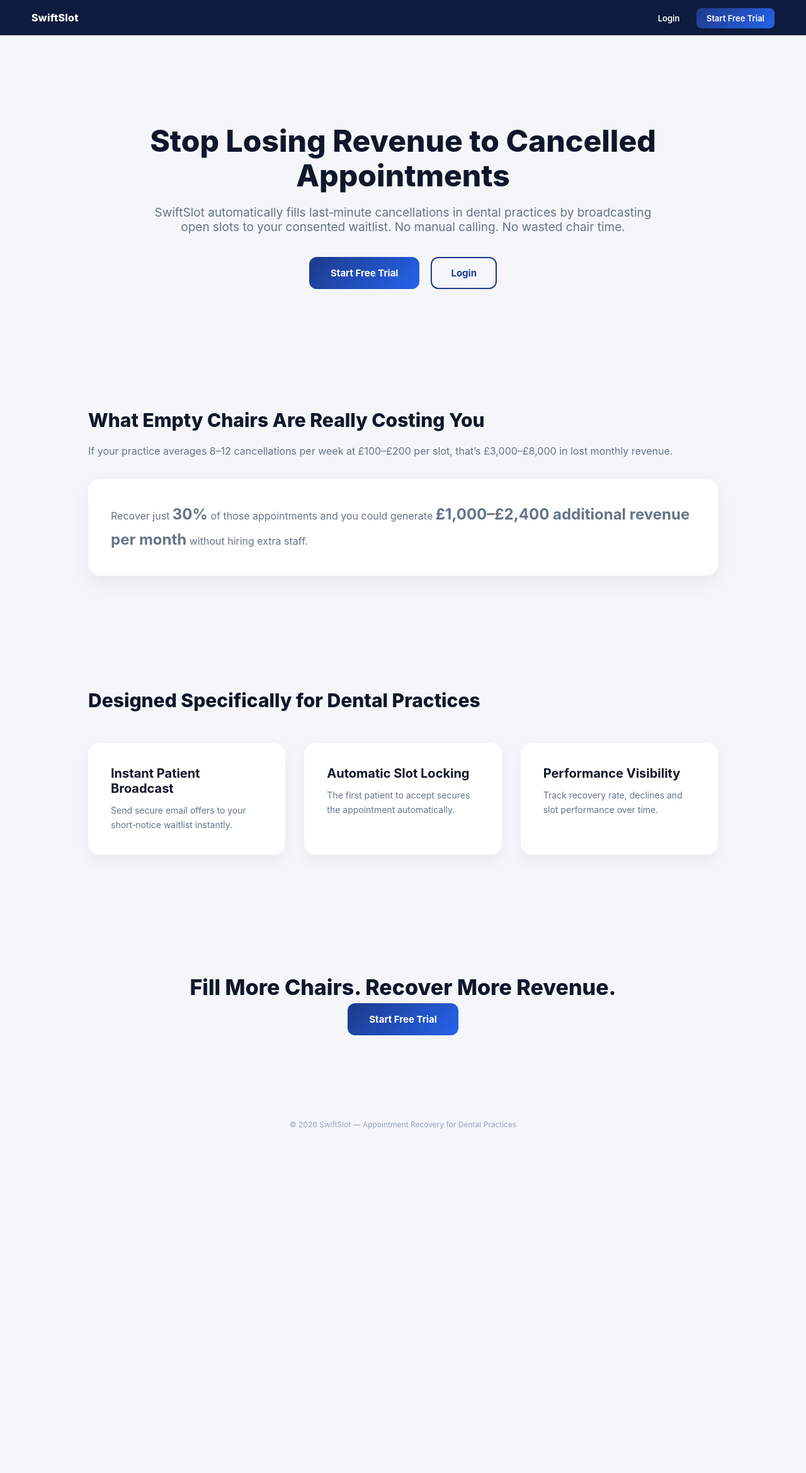
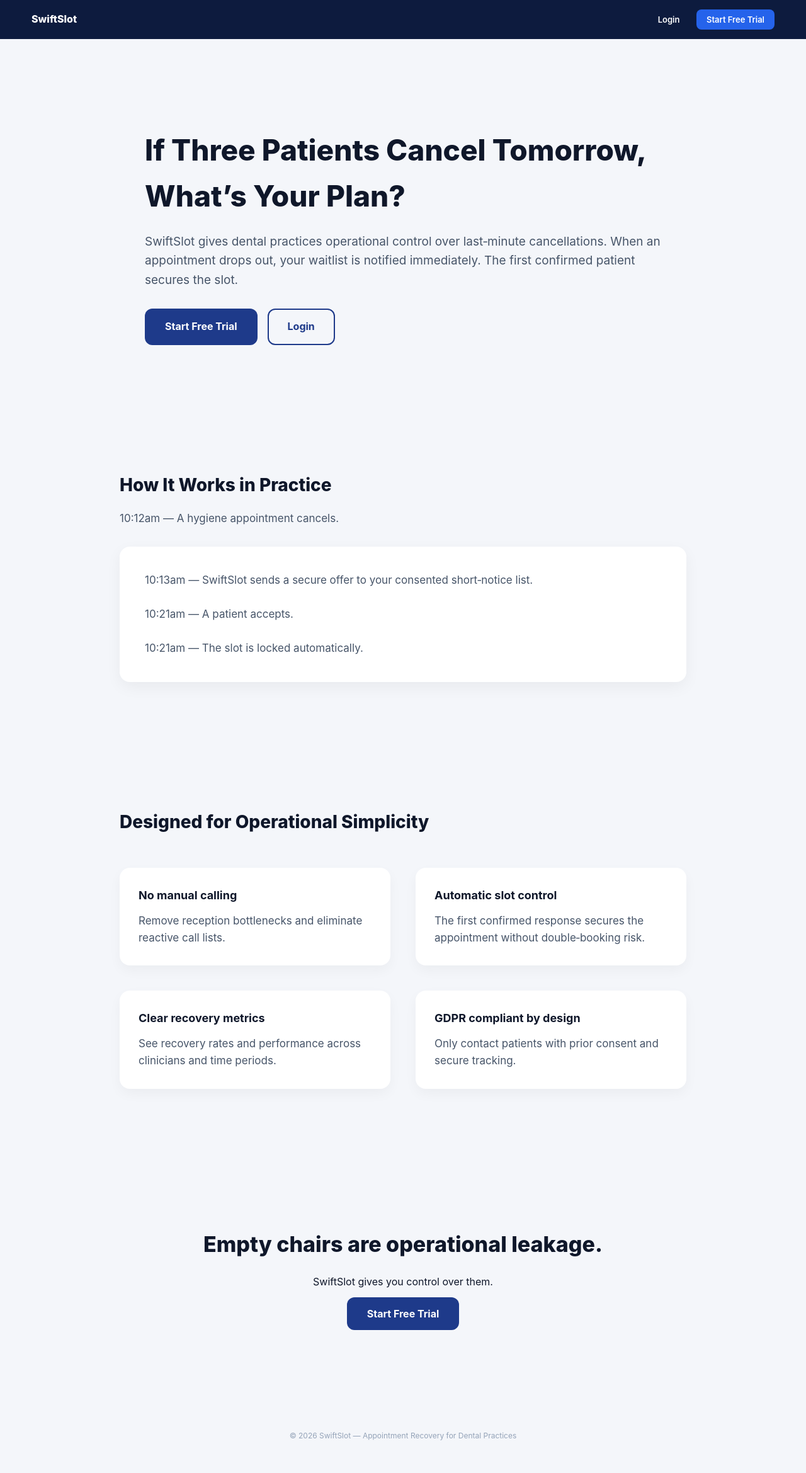
Before and after one commit to charliedadd6-creator/DentalStartup, a FastAPI app: page / in a window 1280 px wide. Shown: the whole page at 63% size. Before the commit the page ends 1793 px from the top, so only its background shows below. Run offline with FastAPI, Linux system fonts and the light colour scheme; parts of the project's set-up code (start-up, migrations or seed data) failed here and were passed over.

Commit message:
Reposition landing page to operational tone

```diff
--- a/templates/landing.html
+++ b/templates/landing.html
@@ -2,7 +2,7 @@
 <html lang="en">
 <head>
 <meta charset="UTF-8">
-<title>SwiftSlot — Recover Cancelled Dental Appointments</title>
+<title>SwiftSlot — Operational Control for Cancelled Appointments</title>
 <meta name="viewport" content="width=device-width, initial-scale=1.0">
 <style>
 *{box-sizing:border-box;margin:0;padding:0}
@@ -10,6 +10,7 @@
     font-family:Inter,sans-serif;
     background:#f4f6fa;
     color:#0f172a;
+    line-height:1.6;
 }
 .navbar{
     background:#0d1b3e;
@@ -22,7 +23,6 @@
     color:white;
     font-weight:800;
     font-size:16px;
-    letter-spacing:0.3px;
 }
 .nav-actions a{
     text-decoration:none;
@@ -30,45 +30,39 @@
     font-size:13px;
     font-weight:600;
 }
-.login-link{
-    color:white;
-}
+.login-link{color:white}
 .cta{
-    background:linear-gradient(135deg,#1e3a8a,#2563eb);
+    background:#2563eb;
     padding:8px 16px;
     border-radius:8px;
     color:white;
 }
 .hero{
     padding:140px 40px 100px 40px;
-    text-align:center;
     max-width:900px;
     margin:auto;
 }
 .hero h1{
-    font-size:48px;
+    font-size:46px;
     font-weight:800;
     margin-bottom:20px;
-    line-height:1.15;
 }
 .hero p{
     font-size:19px;
-    color:#64748b;
-    margin-bottom:36px;
+    color:#475569;
+    margin-bottom:30px;
 }
 .hero-buttons{
     display:flex;
-    justify-content:center;
-    gap:18px;
+    gap:16px;
 }
 .btn-primary{
-    background:linear-gradient(135deg,#1e3a8a,#2563eb);
-    padding:16px 34px;
+    background:#1e3a8a;
+    padding:16px 32px;
     border-radius:12px;
     color:white;
     text-decoration:none;
     font-weight:700;
-    font-size:15px;
 }
 .btn-secondary{
     border:2px solid #1e3a8a;
@@ -77,58 +71,48 @@
     color:#1e3a8a;
     text-decoration:none;
     font-weight:700;
-    font-size:15px;
 }
 .section{
-    padding:90px 50px;
-    max-width:1100px;
+    padding:100px 50px;
+    max-width:1000px;
     margin:auto;
 }
 .section h2{
-    font-size:30px;
+    font-size:28px;
     font-weight:800;
     margin-bottom:18px;
 }
 .section p{
-    color:#64748b;
-    font-size:16px;
-    line-height:1.7;
+    font-size:17px;
+    color:#475569;
 }
-.stat-box{
+.scenario{
     background:white;
-    padding:36px;
-    border-radius:18px;
+    padding:40px;
+    border-radius:16px;
     margin-top:30px;
-    box-shadow:0 12px 30px rgba(0,0,0,0.06);
-}
-.stat-box strong{
-    font-size:24px;
+    box-shadow:0 8px 24px rgba(0,0,0,0.05);
 }
 .features{
     display:grid;
-    grid-template-columns:repeat(3,1fr);
-    gap:30px;
+    grid-template-columns:1fr 1fr;
+    gap:40px;
     margin-top:50px;
 }
-.feature-card{
+.feature{
     background:white;
-    border-radius:18px;
-    padding:36px;
-    box-shadow:0 10px 24px rgba(0,0,0,0.05);
+    padding:30px;
+    border-radius:16px;
+    box-shadow:0 8px 20px rgba(0,0,0,0.04);
 }
-.feature-card h3{
-    font-size:20px;
+.feature h3{
+    font-size:18px;
     font-weight:700;
     margin-bottom:12px;
 }
-.feature-card p{
-    color:#64748b;
-    font-size:14px;
-    line-height:1.6;
-}
 .closing{
+    padding:120px 40px;
     text-align:center;
-    padding:100px 40px;
 }
 .closing h2{
     font-size:34px;
@@ -157,11 +141,11 @@
 </div>
 
 <section class="hero">
-    <h1>Stop Losing Revenue to Cancelled Appointments</h1>
+    <h1>If Three Patients Cancel Tomorrow, What’s Your Plan?</h1>
     <p>
-        SwiftSlot automatically fills last‑minute cancellations in dental practices
-        by broadcasting open slots to your consented waitlist.
-        No manual calling. No wasted chair time.
+        SwiftSlot gives dental practices operational control over last‑minute cancellations.
+        When an appointment drops out, your waitlist is notified immediately.
+        The first confirmed patient secures the slot.
     </p>
     <div class="hero-buttons">
         <a href="/signup-page" class="btn-primary">Start Free Trial</a>
@@ -170,40 +154,45 @@
 </section>
 
 <section class="section">
-    <h2>What Empty Chairs Are Really Costing You</h2>
+    <h2>How It Works in Practice</h2>
     <p>
-        If your practice averages 8–12 cancellations per week at £100–£200 per slot,
-        that’s £3,000–£8,000 in lost monthly revenue.
+        10:12am — A hygiene appointment cancels.
     </p>
-    <div class="stat-box">
+    <div class="scenario">
         <p>
-            Recover just <strong>30%</strong> of those appointments and you could
-            generate <strong>£1,000–£2,400 additional revenue per month</strong>
-            without hiring extra staff.
+            10:13am — SwiftSlot sends a secure offer to your consented short‑notice list.<br><br>
+            10:21am — A patient accepts.<br><br>
+            10:21am — The slot is locked automatically.
         </p>
     </div>
 </section>
 
 <section class="section">
-    <h2>Designed Specifically for Dental Practices</h2>
+    <h2>Designed for Operational Simplicity</h2>
     <div class="features">
-        <div class="feature-card">
-            <h3>Instant Patient Broadcast</h3>
-            <p>Send secure email offers to your short‑notice waitlist instantly.</p>
+        <div class="feature">
+            <h3>No manual calling</h3>
+            <p>Remove reception bottlenecks and eliminate reactive call lists.</p>
         </div>
-        <div class="feature-card">
-            <h3>Automatic Slot Locking</h3>
-            <p>The first patient to accept secures the appointment automatically.</p>
+        <div class="feature">
+            <h3>Automatic slot control</h3>
+            <p>The first confirmed response secures the appointment without double‑booking risk.</p>
         </div>
-        <div class="feature-card">
-            <h3>Performance Visibility</h3>
-            <p>Track recovery rate, declines and slot performance over time.</p>
+        <div class="feature">
+            <h3>Clear recovery metrics</h3>
+            <p>See recovery rates and performance across clinicians and time periods.</p>
+        </div>
+        <div class="feature">
+            <h3>GDPR compliant by design</h3>
+            <p>Only contact patients with prior consent and secure tracking.</p>
         </div>
     </div>
 </section>
 
 <section class="closing">
-    <h2>Fill More Chairs. Recover More Revenue.</h2>
+    <h2>Empty chairs are operational leakage.</h2>
+    <p>SwiftSlot gives you control over them.</p>
+    <br>
     <a href="/signup-page" class="btn-primary">Start Free Trial</a>
 </section>
 
```
